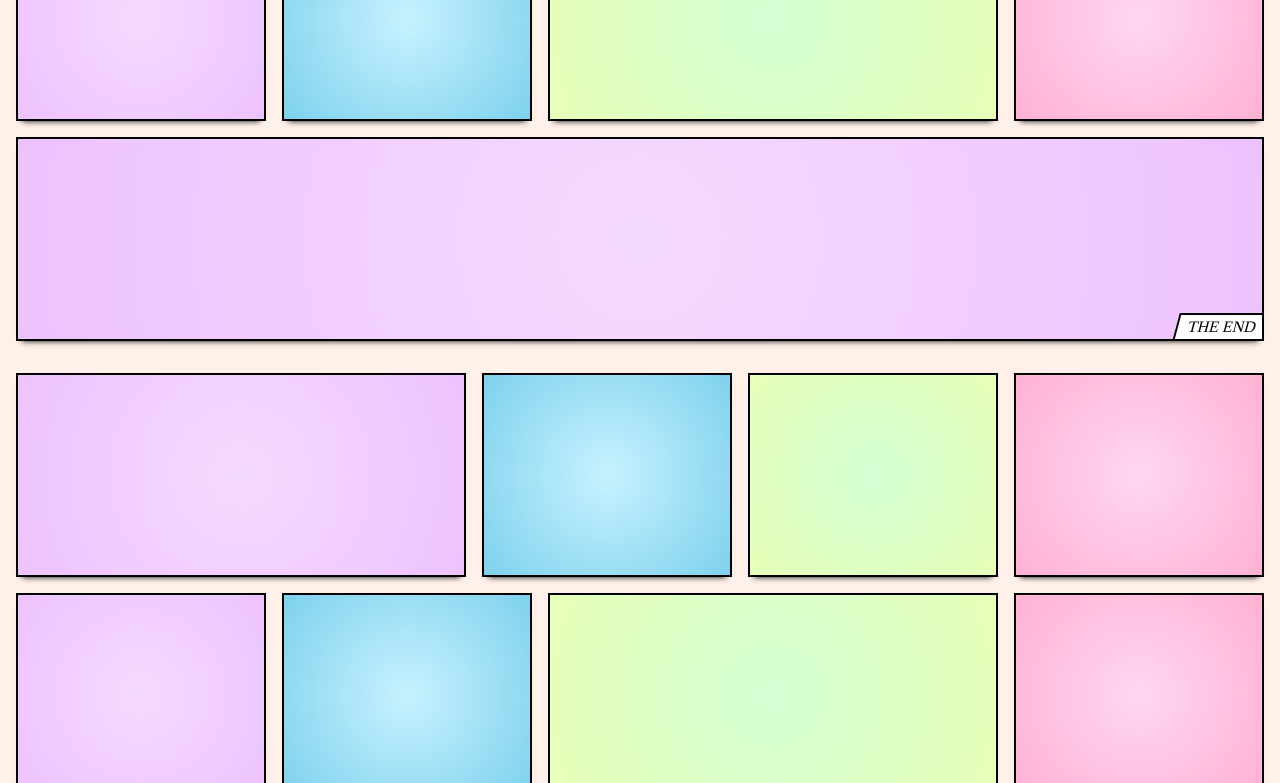
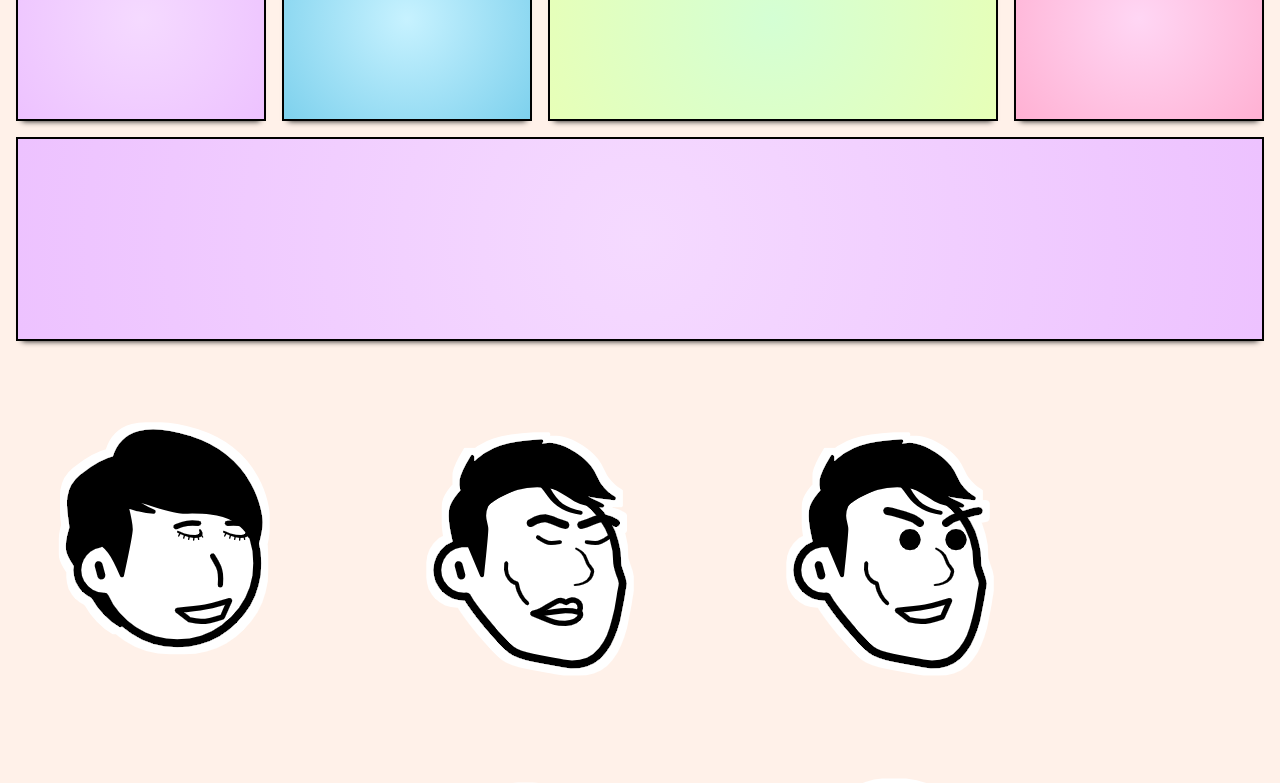
Before and after one commit to jamsaeed/Make_It, a React (Vite) app in the folder Make_It/: page /create-your-comic in a window 1280 px wide. Shown: the part 340-1123 px from the top of the page. Built offline with nearby package versions, Linux system fonts and the light colour scheme.

Commit message:
working on dropping

```diff
--- a/Make_It/src/components/CreateComic.jsx
+++ b/Make_It/src/components/CreateComic.jsx
@@ -30,37 +30,46 @@ import BigUnc from "../assets/Characters/Uncle.png"
 const CreateComic = () => {
   let navigate = useNavigate()
 
-  // const [sticker, setSticker] = useState([])
+  // const [sticker, setSticker] = useState([]) // no need
   const [panels, setPanels] = useState([
     {
       id: 1,
+      droppedCharacter: null,
     },
     {
       id: 2,
+      droppedCharacter: null,
     },
     {
       id: 3,
+      droppedCharacter: null,
     },
     {
       id: 4,
+      droppedCharacter: null,
     },
     {
       id: 5,
+      droppedCharacter: null,
     },
     {
       id: 6,
+      droppedCharacter: null,
     },
     {
       id: 7,
+      droppedCharacter: null,
     },
     {
       id: 8,
+      droppedCharacter: null,
     },
     {
       id: 9,
+      droppedCharacter: null,
     },
   ])
-
+  // const droppedC = panels.find((dC) => dC.id === panels)// no need
   let characters = [
     { id: 1, src: bob, alt: "Bob" },
 
@@ -188,17 +197,61 @@ const CreateComic = () => {
   ]
 
   const [dropped, setDropped] = useState(null)
-  // to find which character was dropped find charecter id and whaich one wss dropped
-  const findCharacter = characters.find((charecter) => charecter.id === dropped)
-  // const DragStart = (e, character) => {
-  //   e.dataTransfer.setData("character", character.id)
-  // }
+  // to find which character was dropped find charecter id and which one wss dropped
+
+  // const findCharacter = characters.find((charecter) => charecter.id === dropped)
+
+  // const charObj = characters.find((charaObj) => charaObj.id === panel.droppedCharacter)
 
   return (
     <>
       <button onClick={() => navigate("/")}>Back</button>
 
       <article className="comic">
+        {panels.map((panel) => {
+          const charObj = characters.find(
+            (charaObj) => charaObj.id === panel.droppedCharacter
+          )
+          return (
+            <div
+              key={panel.id}
+              className="panel"
+              onDragOver={(e) => e.preventDefault()}
+              onDrop={(e) => {
+                const character = parseInt(e.dataTransfer.getData("character"))
+                setPanels(
+                  panels.map((p)=> {
+                    if (p.id === panel.id){
+                      return{...p, droppedCharacter: true}
+                    } else {
+                      return p
+                    }
+                  })
+                )
+              }}
+            >
+              {panel.droppedCharacter && (
+                <img src={charObj.src} alt={charObj.alt} />
+              )}
+            </div>
+          )
+        })}
+      </article>
+
+      <div className="Character-Rendering">
+        {characters.map((character) => (
+          <img
+            draggable="true"
+            key={character.id}
+            src={character.src}
+            alt={character.alt}
+            onDragStart={(e) =>
+              e.dataTransfer.setData("character", character.id)
+            }
+          />
+        ))}
+      </div>
+      {/* <article className="comic">
         <div
           className="panel"
           onDragOver={(e) => e.preventDefault()}
@@ -225,7 +278,6 @@ const CreateComic = () => {
             setDropped(characterX)
           }}
         >
-
           {dropped && (
             <img
               src={findCharacter.src}
@@ -236,7 +288,7 @@ const CreateComic = () => {
           <p className="text top-left">Try resizing...</p>
           <p className="text bottom-right">...it's responsive</p>
         </div>
-        <div className="panel" >
+        <div className="panel">
           <p className="speech">A speech bubble</p>
         </div>
         <div className="panel"></div>
@@ -247,27 +299,7 @@ const CreateComic = () => {
         <div className="panel">
           <p className="text bottom-right">THE END</p>
         </div>
-      </article>
-
-      <article className="comic">
-        {panels.map((panel) => (
-          <div key={panel.id} className="panel"></div>
-        ))}
-      </article>
-
-      <div className="Character-Rendering">
-        {characters.map((character) => (
-          <img
-            draggable="true"
-            key={character.id}
-            src={character.src}
-            alt={character.alt}
-            onDragStart={(e) =>
-              e.dataTransfer.setData("character", character.id)
-            }
-          />
-        ))}
-      </div>
+      </article> */}
     </>
   )
 }
```
